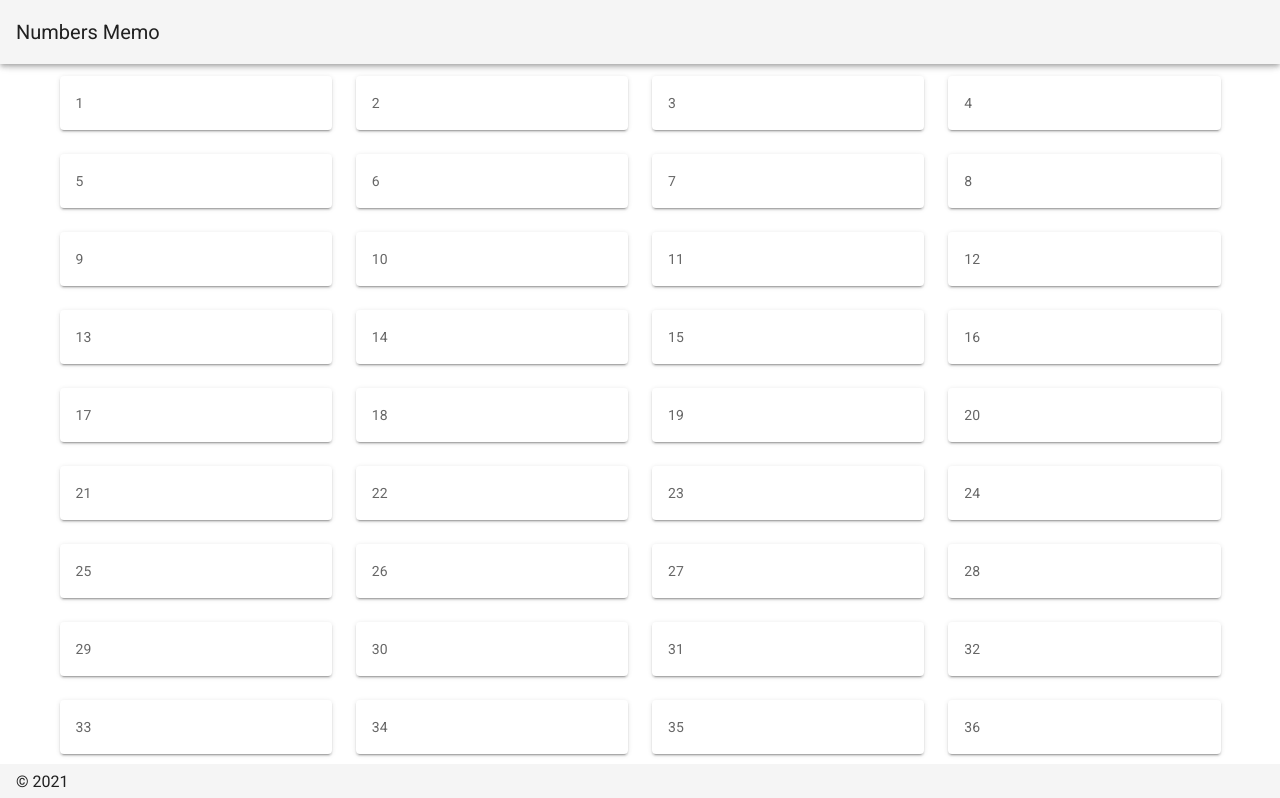
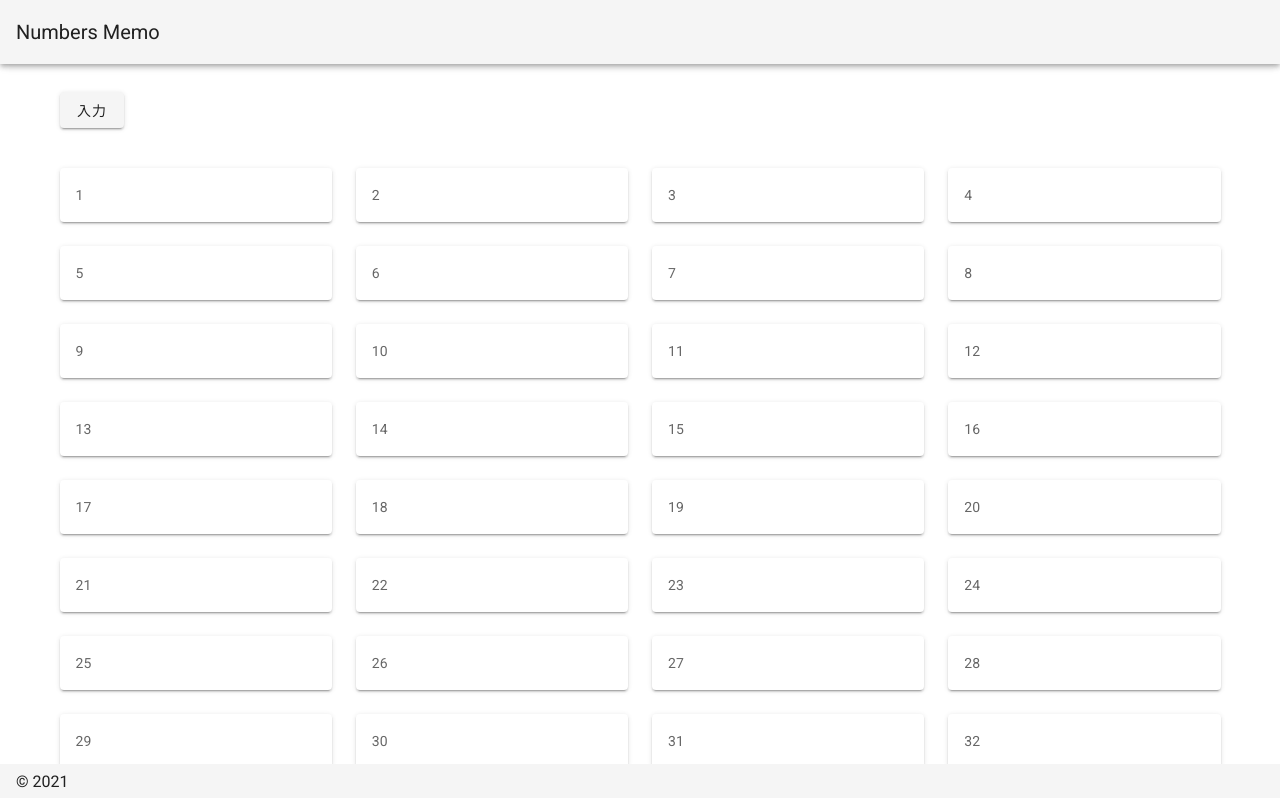
Before and after one commit to tsubachoko/numbers-memo, a Nuxt app: page / in a window 1280 px wide. Shown: the top 798 px of the page. Built offline with nearby package versions, Linux system fonts and the light colour scheme.

Commit message:
数値の追加機能

```diff
--- a/pages/index.vue
+++ b/pages/index.vue
@@ -1,24 +1,82 @@
 <template>
-  <v-row justify="center" align="center">
-    <v-col cols="3" v-for="index in 100" :key="index">
+  <div>
+    <div class="mt-4">
+      <v-dialog
+        v-model="dialog"
+        tile
+        width="300"
+      >
+        <template v-slot:activator="{ on, attrs }">
+          <v-btn
+            v-bind="attrs"
+            v-on="on"
+          >
+            入力
+          </v-btn>
+        </template>
+
+        <v-card>
+          <v-card-title>
+            数値の入力
+          </v-card-title>
+
+          <v-card-text>
+            <v-text-field
+              v-model="inputNumber"
+            ></v-text-field>
+          </v-card-text>
+
+          <v-card-actions>
+            <v-spacer></v-spacer>
+            <v-btn
+              text
+              @click="add(inputNumber)"
+            >
+              入力
+            </v-btn>
+          </v-card-actions>
+        </v-card>
+      </v-dialog>
+    </div>
+
+    <div class="mt-10">
+      <v-row justify="center" align="center" max-height="500">
+        <v-col cols="3" v-for="index in boxNumber" :key="index">
           <v-card>
             <v-card-text>{{ index }}</v-card-text>
             <v-card-title
-          v-if="!!numbers[index - 1]"
+              v-if="typeof numbers[index - 1] !== 'undefined'"
             >
               {{ numbers[index - 1] }}
             </v-card-title>
           </v-card>
         </v-col>
       </v-row>
+    </div>
+  </div>
 </template>
 
 <script>
+const boxNumber = 100
 export default {
   data() {
     return {
+      dialog: false,
+      inputNumber: 0,
+      boxNumber,
       numbers: [],
     }
+  },
+  methods: {
+    add(value) {
+      // メソッド名と処理の不一致感
+      // 要リファクタ
+
+      this.numbers.push(value)
+
+      this.dialog = false
+      this.inputNumber = 0
+    },
   },
   mounted() {
   },
```
Lines whose indentation alone changed are shown as unchanged.
